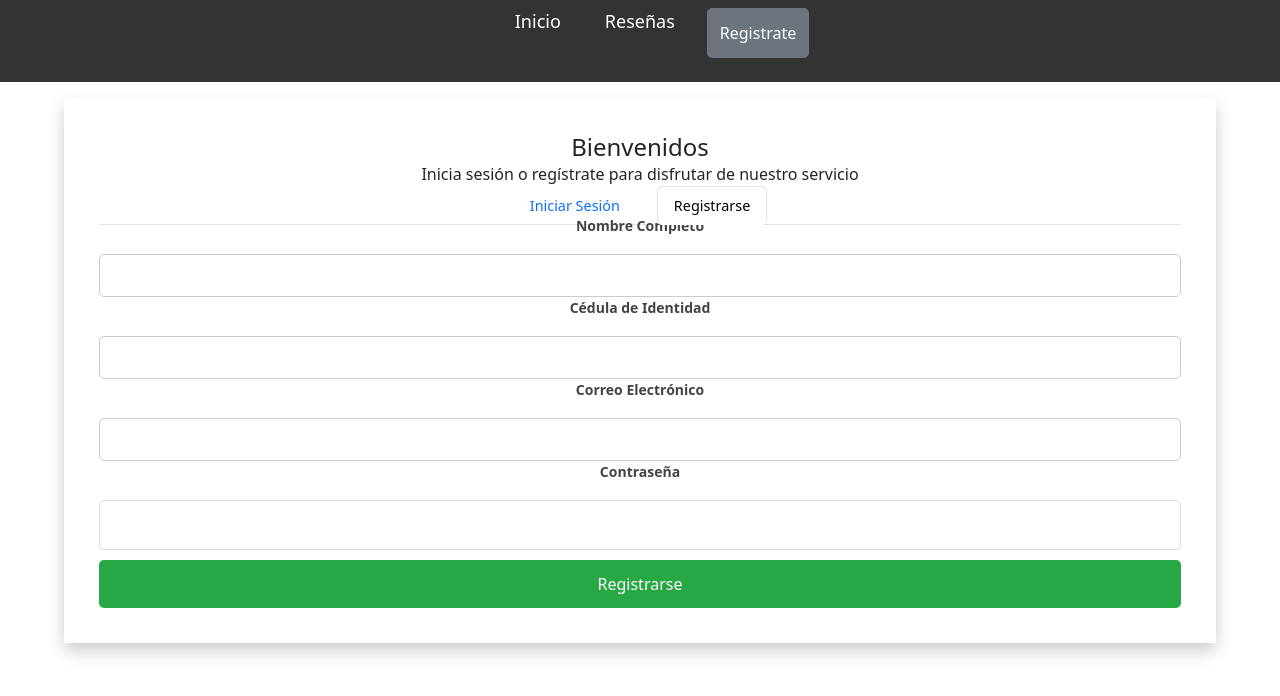
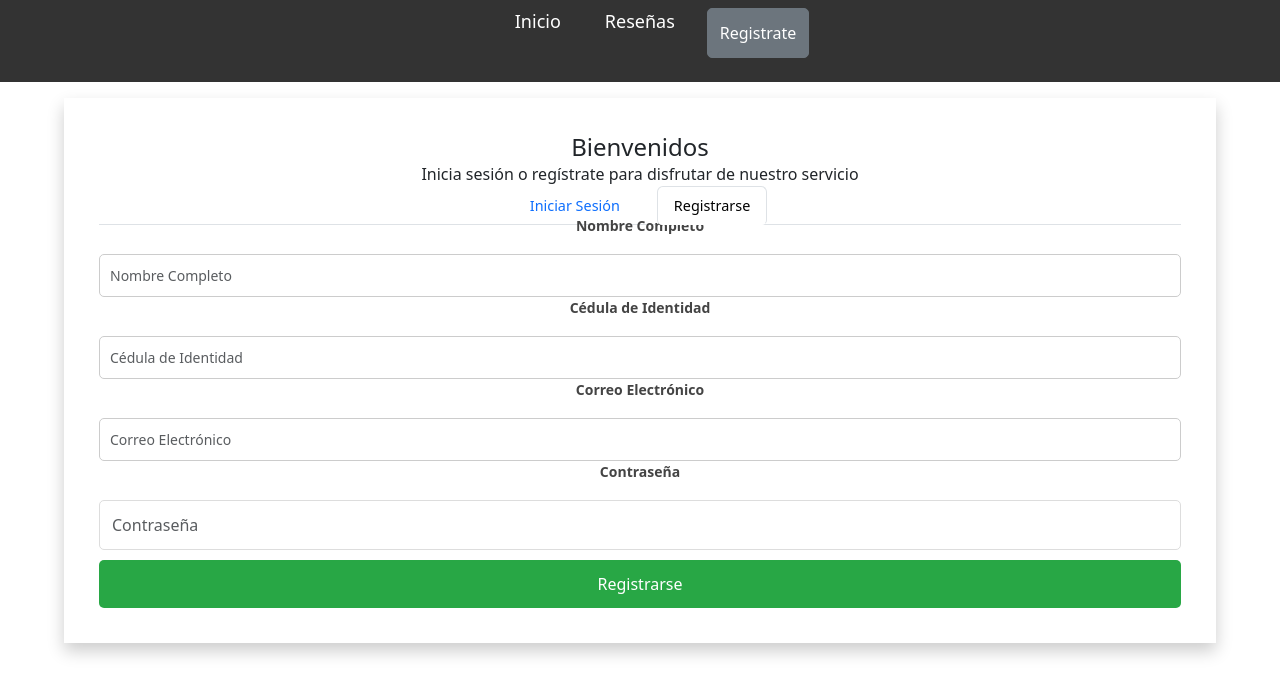
Before and after one commit to MchevezS/ProyectoFinal1, a React (Vite) app in the folder FrontEnd/b2b_frontend/: page /registroLogin in a window 1280 px wide. Both pictures are taken after a click on the button "Registrarse". Shown: the top 696 px of the page. Built offline with nearby package versions, Linux system fonts and the light colour scheme.

Commit message:
En registro login se le agrego un placeholder a cada input.

```diff
--- a/FrontEnd/b2b_frontend/src/Components/RegistroLogin.jsx
+++ b/FrontEnd/b2b_frontend/src/Components/RegistroLogin.jsx
@@ -2,7 +2,7 @@ import { useState } from 'react';
 import { mostrarAlerta } from './MostrarAlerta';
 import { loginPost, post } from '../Services/Crud';
 import { useNavigate } from 'react-router-dom';
-import '../Style/RegistroLogin.css'; // Importar el archivo de estilos CSS
+import '../Style/RegistroLogin.css';
 import Navbar from './Navbar';
 import {useCookies} from 'react-cookie'
 function RegistroLogin() {
@@ -211,6 +211,7 @@ function RegistroLogin() {
               <label htmlFor="registerNombre">Nombre Completo</label>
               <input
                 type="text"
+                placeholder='Nombre Completo'
                 className="form-control"
                 id="registerNombre"
                 value={nombreUsuario}
@@ -221,6 +222,7 @@ function RegistroLogin() {
               <label htmlFor="registerCedula">Cédula de Identidad</label>
               <input
                 type="text"
+                placeholder='Cédula de Identidad'
                 className="form-control"
                 id="registerCedula"
                 value={cedulaIndentidad}
@@ -231,6 +233,7 @@ function RegistroLogin() {
               <label htmlFor="registerEmail">Correo Electrónico</label>
               <input
                 type="email"
+                placeholder='Correo Electrónico'
                 className="form-control"
                 id="registerEmail"
                 value={emailRegistro}
@@ -241,6 +244,7 @@ function RegistroLogin() {
               <label htmlFor="registerPassword">Contraseña</label>
               <input
                 type="password"
+                placeholder='Contraseña'
                 className="form-control"
                 id="registerPassword"
                 value={claveRegistro}
```
